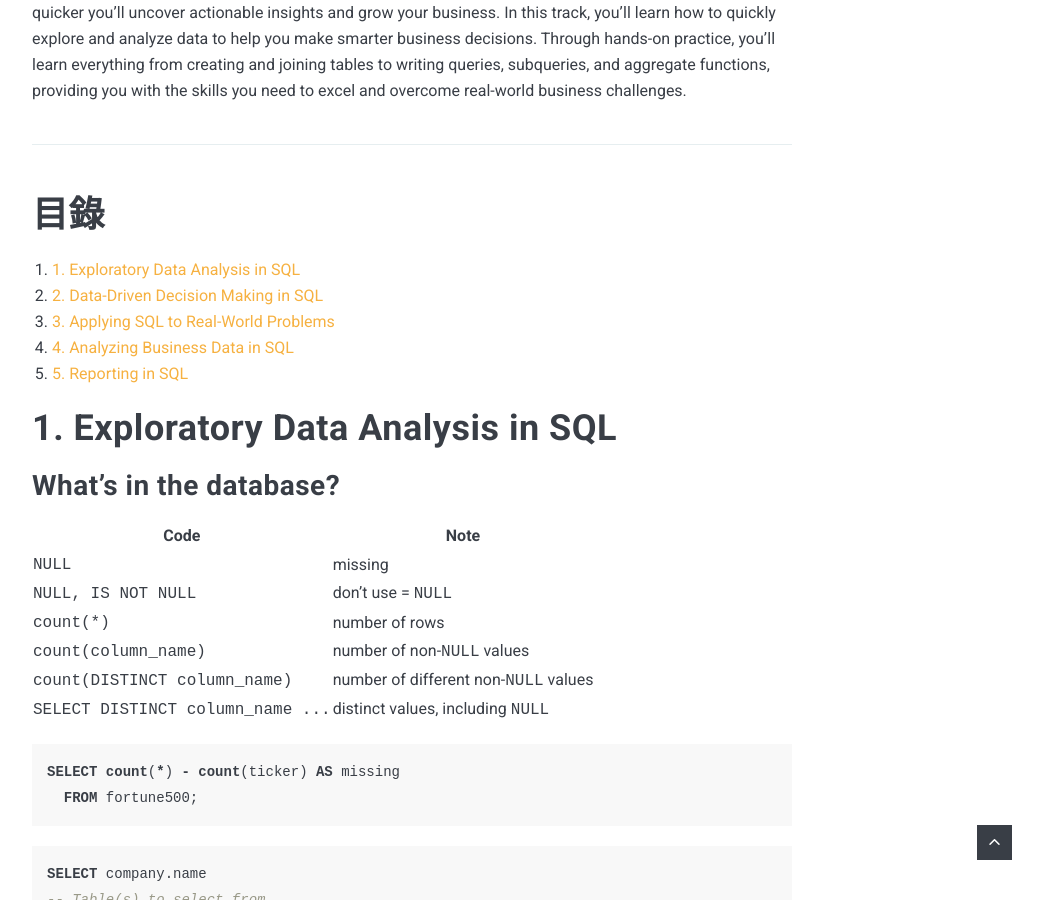
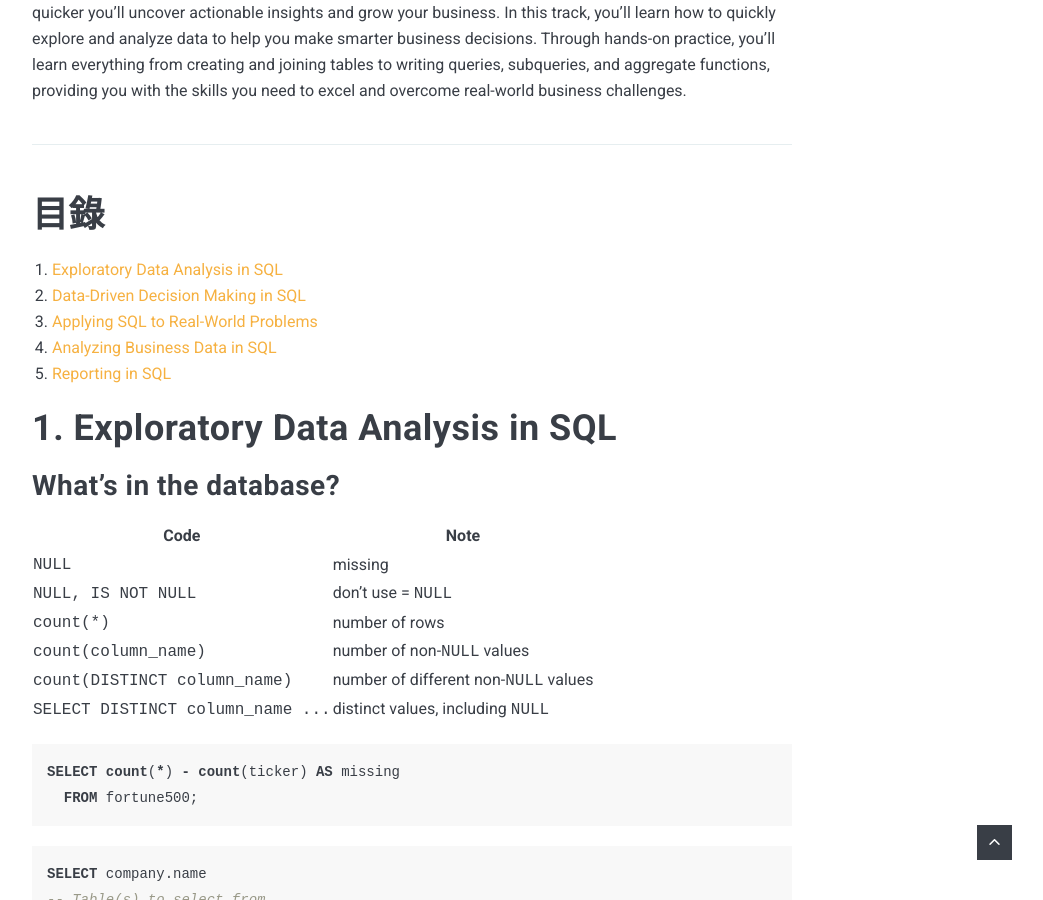
Before and after one commit to poi0905/poi0905.github.io, a Jekyll site: the page built from _posts/2022-11-16-datacamp-SQL-for-Business-Analysts.markdown, in a window 1280 px wide and 900 px high, scrolled down 1175 px. Shown: the whole window, without its empty margins (228-1271 px from the left). Built offline with Jekyll 4.4.1, drawn with Linux system fonts in a browser that asks for light colours; nearby versions of some CDN libraries; comment, search, counter and statistics services are not loaded; some of the changed text lies outside the part shown.

Commit message:
20221116

```diff
--- a/_posts/2022-11-16-datacamp-SQL-for-Business-Analysts.markdown
+++ b/_posts/2022-11-16-datacamp-SQL-for-Business-Analysts.markdown
@@ -13,11 +13,11 @@
 
 # 目錄
 
-1. [1. Exploratory Data Analysis in SQL](#1)
-2. [2. Data-Driven Decision Making in SQL](#2)
-3. [3. Applying SQL to Real-World Problems](#3)
-4. [4. Analyzing Business Data in SQL](#4)
-5. [5. Reporting in SQL](#5)
+1. [Exploratory Data Analysis in SQL](#1)
+2. [Data-Driven Decision Making in SQL](#2)
+3. [Applying SQL to Real-World Problems](#3)
+4. [Analyzing Business Data in SQL](#4)
+5. [Reporting in SQL](#5)
 
 <a name="1"/>
 # 1. Exploratory Data Analysis in SQL
@@ -535,24 +535,7 @@
 
 ## Exploring the Olympics Dataset
 
-{% highlight SQL %}
-
-{% endhighlight %}
-
-
-{% highlight SQL %}
-
-{% endhighlight %}
-
-
-{% highlight SQL %}
-
-{% endhighlight %}
-
-
-{% highlight SQL %}
-
-{% endhighlight %}
+* An E:R diagram visually shows all tables, fields, and relationships in a database.
 
 ## Creating Reports
 
```
